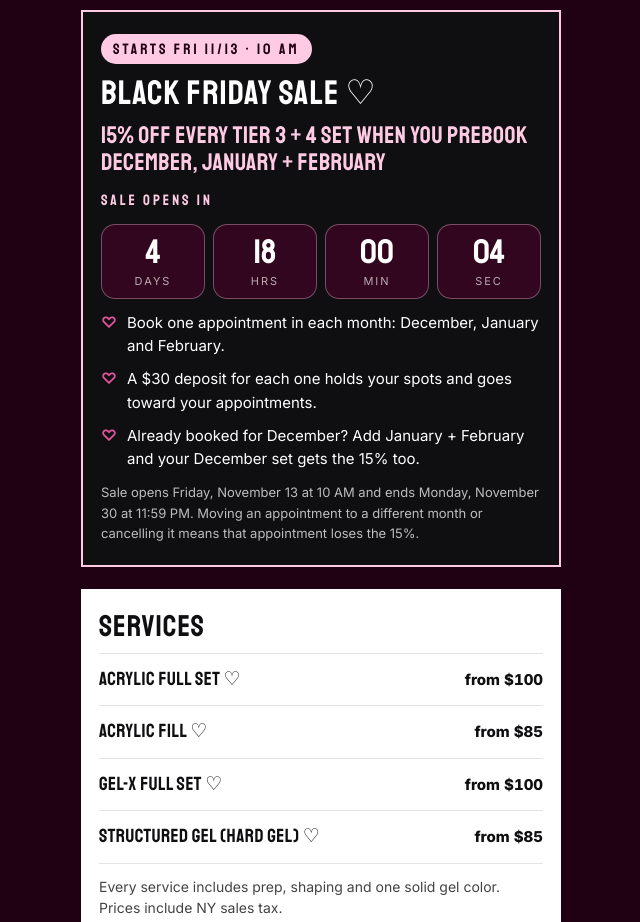
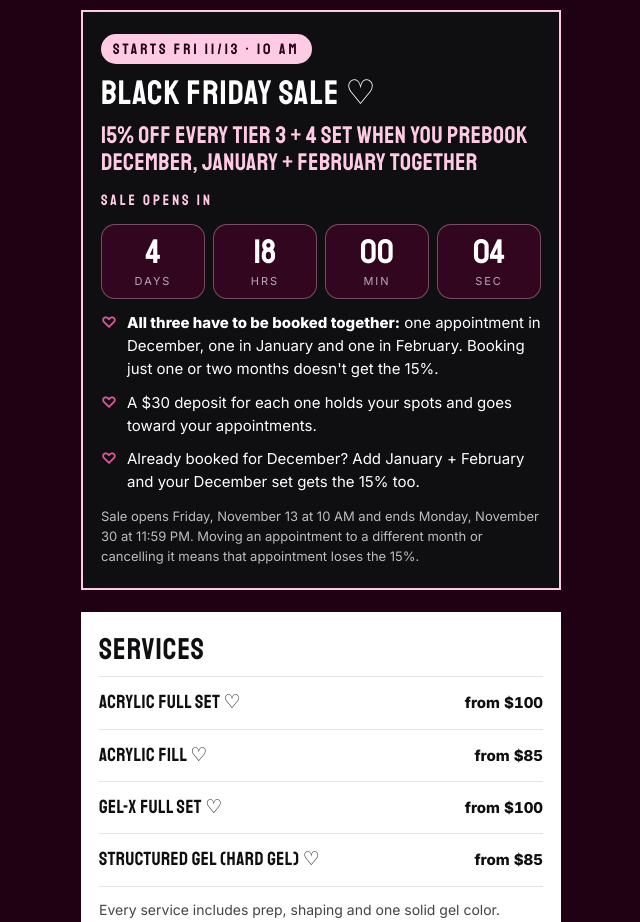
Before and after one commit to giaanailedit-afk/giaanailedit.github.io, a plain HTML site: page index.html in a window 1280 px wide. Shown: the part 1180-2102 px from the top of the page, without its empty margins (319-959 px from the left). Drawn offline with nearby package versions, Linux system fonts and the light colour scheme; a web font is replaced by a local one.

Commit message:
Black Friday card: all three appointments must be booked together
Co-Authored-By: Claude Opus 5.5 <noreply@anthropic.com>
Claude-Session: https://claude.ai/code/session_018n7bmW3GKLzTs2GEMs76Mi

```diff
--- a/index.html
+++ b/index.html
@@ -244,7 +244,7 @@ footer .copy { font-family: var(--body); font-size: 12px; letter-spacing: 0; col
   <section class="bf" id="bfCard" aria-labelledby="bf-h">
     <span class="bf-tag" id="bfTag">STARTS FRI 11/13 · 10 AM</span>
     <h2 id="bf-h">BLACK FRIDAY SALE &#9825;</h2>
-    <p class="big">15% off every Tier 3 + 4 set when you prebook December, January + February</p>
+    <p class="big">15% off every Tier 3 + 4 set when you prebook December, January + February together</p>
     <p class="bf-count-label" id="bfCountLabel">SALE OPENS IN</p>
     <div class="bf-clock" role="timer" aria-labelledby="bfCountLabel">
       <div><b id="bfD">0</b><span>DAYS</span></div>
@@ -253,7 +253,7 @@ footer .copy { font-family: var(--body); font-size: 12px; letter-spacing: 0; col
       <div><b id="bfS">00</b><span>SEC</span></div>
     </div>
     <ul class="list">
-      <li>Book one appointment in each month: December, January and February.</li>
+      <li><span><strong>All three have to be booked together:</strong> one appointment in December, one in January and one in February. Booking just one or two months doesn't get the 15%.</span></li>
       <li>A $30 deposit for each one holds your spots and goes toward your appointments.</li>
       <li>Already booked for December? Add January + February and your December set gets the 15% too.</li>
     </ul>
```
